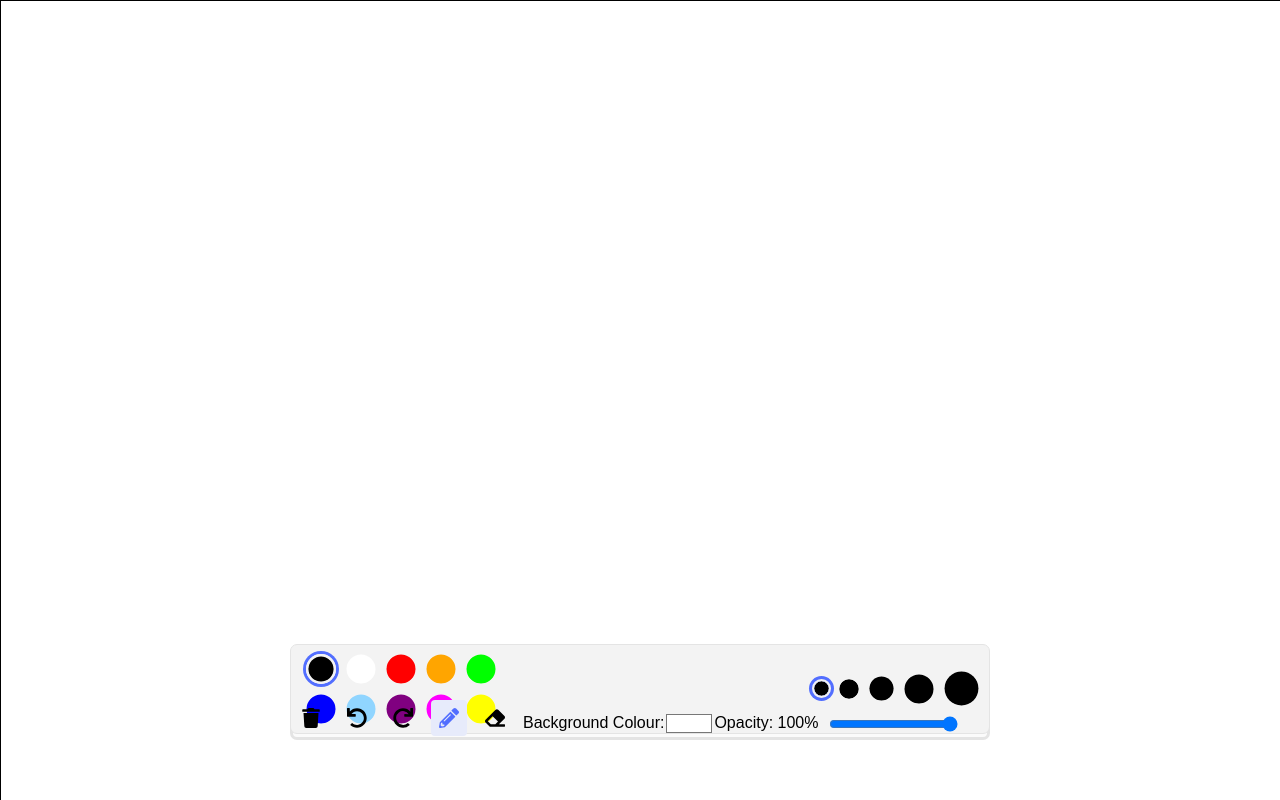
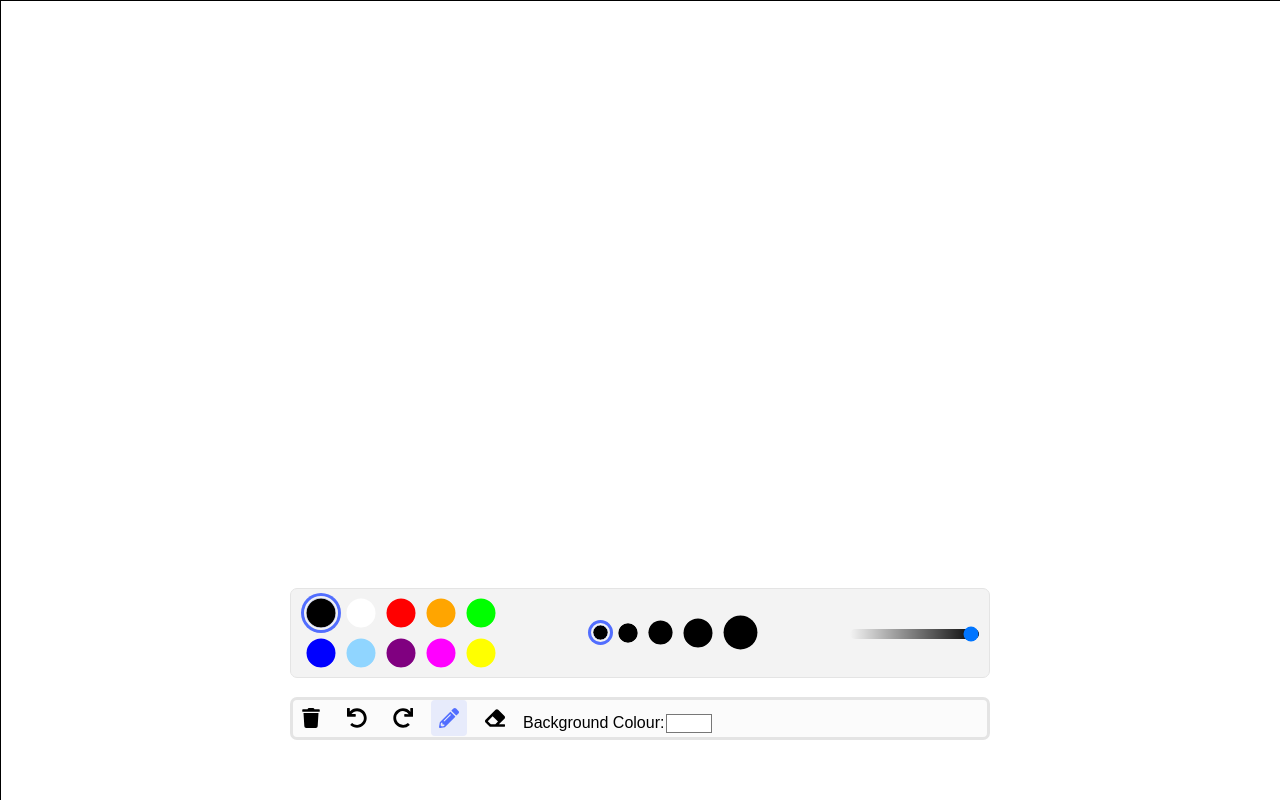
Before and after one commit to Kaimond/whiteboard, a Next.js app: page / in a window 1280 px wide. Both pictures are taken after a click on the button 449 px from the left and 717 px from the top of the page. Shown: the top 800 px of the page. Built offline with nearby package versions, Linux system fonts and the light colour scheme.

Commit message:
Added opacity to sub-toolbar

```diff
--- a/src/app/Toolbar.module.css
+++ b/src/app/Toolbar.module.css
@@ -39,7 +39,7 @@
     position: fixed;
     width: 700px;
     height: 90px;
-    top: -150%;
+    top: -300%;
     left: 50%;
     transform: translate(-50%);
     background-color: #f3f3f3;
--- a/src/app/components/Toolbar.jsx
+++ b/src/app/components/Toolbar.jsx
@@ -122,9 +122,7 @@ export default function Toolbar({
                 </button>
             </div>
             {showPenToolbar && (
-                <div
-                    className={styles.penToolbar}
-                >
+                <div className={styles.penToolbar}>
                     <div className={styles.colourContainer}>
                         {presetColours.map((colour) => (
                             <FaCircle
@@ -133,8 +131,8 @@ export default function Toolbar({
                                 className={styles.presetColourButton}
                                 style={{
                                     color: colour.hex,
-                                    border: selectedColour === colour.hex ? "2px solid #f3f3f3" : "",
-                                    boxShadow: selectedColour === colour.hex ? "0 0 0 3px #526EFF" : "none",
+                                    outline: selectedColour === colour.hex ? "2px solid #f3f3f3" : "",
+                                    boxShadow: selectedColour === colour.hex ? "0 0 0 5px #526EFF" : "none",
                                     cursor: "pointer",
                                     borderRadius: "50%",
                                 }}
@@ -158,6 +156,25 @@ export default function Toolbar({
                             />
                         ))}
                     </div>
+                    <div>
+                        <input
+                            type="range"
+                            min="0"
+                            max="100"
+                            value={opacity * 100}
+                            onChange={handleOpacityChange}
+                            style={{
+                                verticalAlign: "middle",
+                                appearance: "none",
+                                height: "10px",
+                                borderRadius: "10px",
+                                background: `linear-gradient(to right, rgba(0, 0, 0, 0) 0%, rgba(0, 0, 0, 1) 100%)`,
+                                outline: "none",
+                                boxShadow: "none",
+                                cursor: "pointer",
+                            }}
+                        />
+                    </div>
                 </div>
             )}
             <div className={styles.tooltip} data-tooltip="Erase">
@@ -180,15 +197,6 @@ export default function Toolbar({
                 onChange={handleBackgroundColourChange}
                 style={{ verticalAlign: "middle" }}
             />
-            <span style={{ marginRight: "10px" }}>Opacity: {(opacity * 100).toFixed(0)}%</span>
-            <input
-                type="range"
-                min="0"
-                max="100"
-                value={opacity * 100}
-                onChange={handleOpacityChange}
-                style={{ verticalAlign: "middle" }}
-            />
         </div >
     );
 }
```
